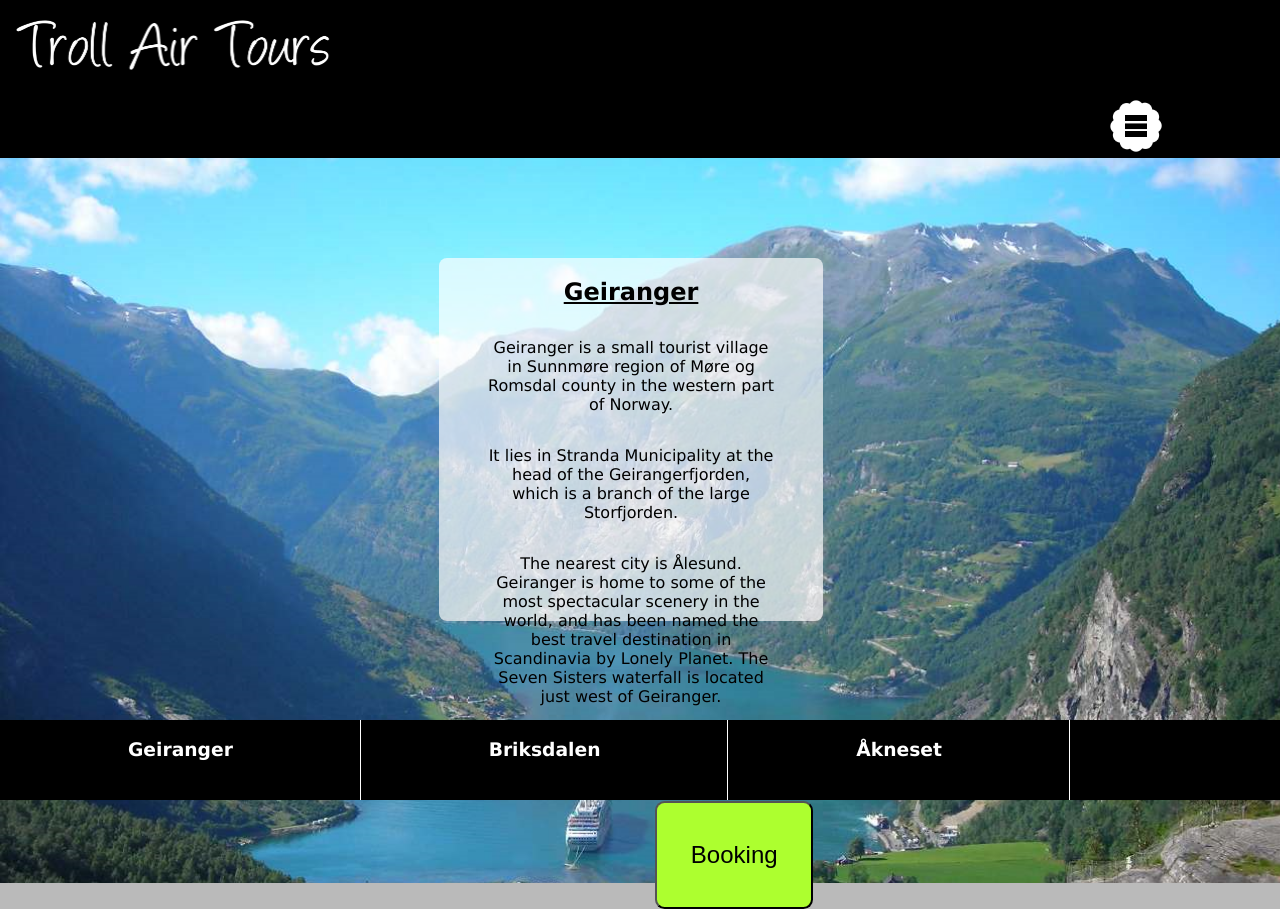
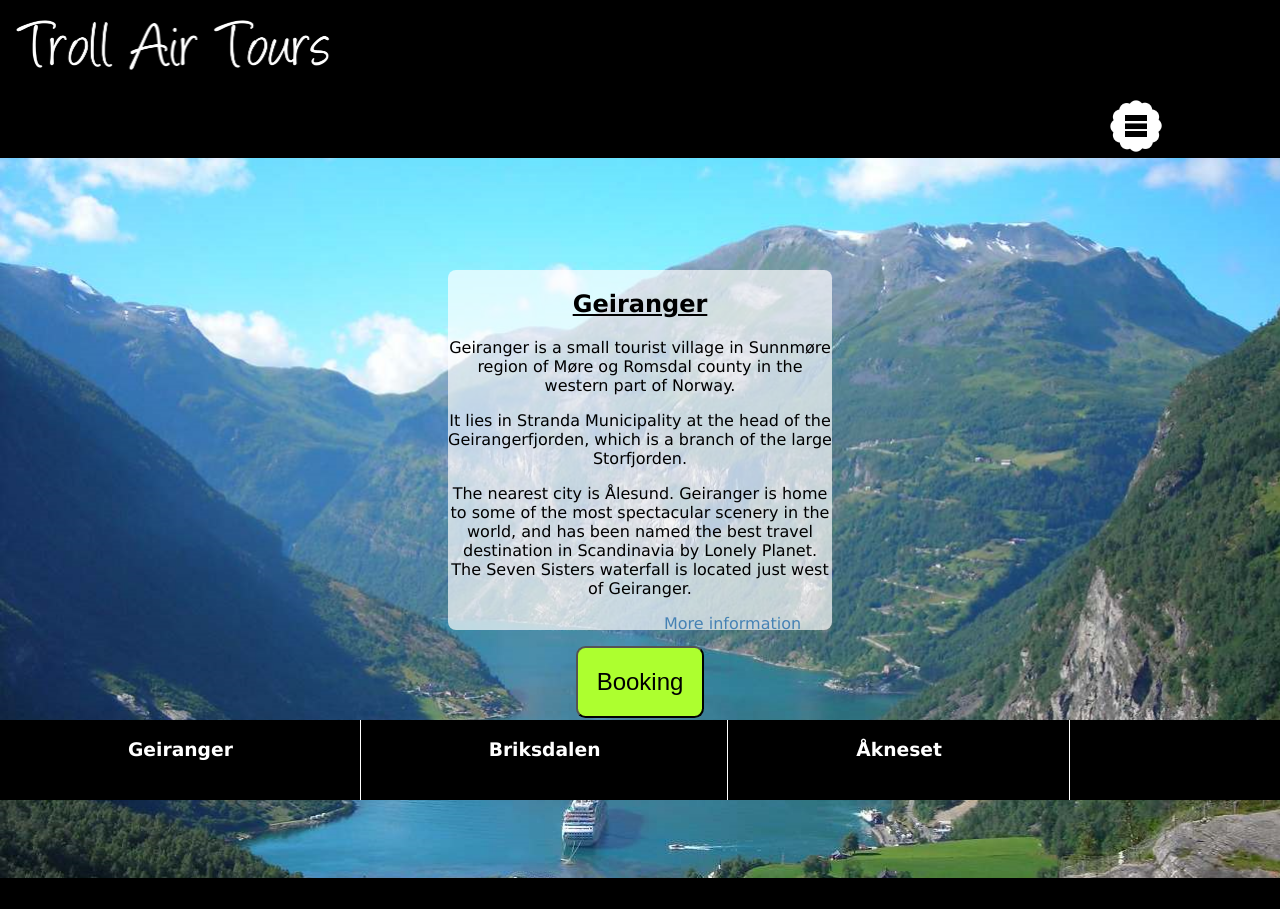
Before and after one commit to fhabostad/TrollAirTours-Client, a PHP site: page /TrollAirTours-Client/ in a window 1280 px wide. After the commit the page ends 878 px from the top, so only its background shows below. Run offline with PHP 8.4, Linux system fonts and the light colour scheme; a stand-in replaces the project's code that opens the database connection; some libraries are stand-ins or nearby versions.

Commit message:
Bookingbutton fix

```diff
--- a/style/style.css
+++ b/style/style.css
@@ -88,7 +88,7 @@
 #main-top
 {
    background-color: black;
-   height: 90.6%;
+   height: 90%;
    width: 100%;
    position: absolute;
    background-image: url("geiranger.png");
@@ -109,7 +109,7 @@
 
 }
 
-#main-top-overlay
+/*#main-top-overlay  Home page info box
  {
   position: absolute;
   top: 100px;
@@ -117,20 +117,64 @@
   width: 30%;
   height: 50%;
   z-index: 10;
+  border:1px solid red;
+  border-radius: 0.5em;
+  background-color: rgba(255, 255, 255, 0.68); dim the background
+ }*/
+
+ #main-top-overlay /* Home page info box*/
+ {
+  display: block;
+  overflow: hidden;
+  margin-left: auto;
+  margin-right: auto;
+  margin-top: 7em;
+  width: 30%;
+  height: 50%;
+  z-index: 10;
   border-radius: 0.5em;
   background-color: rgba(255, 255, 255, 0.68); /*dim the background*/
  }
 
- #main-top-overlay button
+ #BookingButtonHome  /* Booking button home page*/
  {
-     height: 4.5em;
-     width: 6.6em;
-     margin-top: 2.5em;
-     margin-left: 9em;
-     font-size: 1.5em;
+     display:block;
+     margin-left: auto;
+     margin-right: auto;
+     margin-top: 1em;
+     height: 10%;
+     width: 10%;
+     margin-bottom: 2em;
+
+ }
+
+ #BookingButtonHome a /* Booking button home page*/
+ {
+    text-decoration: none;
+ }
+
+ #BookingButtonHome a:hover /* Booking button home page*/
+ {
+
+ }
+
+ #BookingButtonHome button
+ {
+     padding: 0;
+     margin:0;
+     display:block;
      background-color: greenyellow;
      border-radius: 0.4em;
+     height: 100%;
+     width: 100%;
+     text-decoration: none;
+     font-size: 1.5em;
+
  }
+
+
+
+
 
   #main-top-overlay h2
  {
@@ -142,13 +186,11 @@
 
  #main-top-overlay p
  {
-     margin-top: 2em;
-     margin-left: 3em;
-     margin-right: 3em;
+     font-size: 1em;
      text-align: center;
  }
 
- #main-top-overlay a
+ #main-top-overlay  a
  {
      color: steelblue;
      margin-left: 13.5em;
@@ -175,20 +217,20 @@
 
 
 
- #main-top-overlay-booking button
+/* #main-top-overlay-booking button
  {
-     background-color: greenyellow;
+     background-color: red;
      height: 5em;
      width: 9em;
      margin-top: 5em;
      margin-left: 67em;
 
- }
+ }*/
 
-#main-top-booking img
+/*#main-top-booking img
 {
 
-}
+}*/
 
 #main-bottom
 {
--- a/view/home.php
+++ b/view/home.php
@@ -2,7 +2,7 @@
 
                     <div id="main-top-overlay">
 
-						<div id ="geiranger-info" >
+		       <div id ="geiranger-info" >
                             <h2> Geiranger </h2>
                             <p> Geiranger is a small tourist village in Sunnmøre region of Møre og Romsdal county in the western part of Norway. </p>
                             <p> It lies in Stranda Municipality at the head of the Geirangerfjorden, which is a branch of the large Storfjorden. </p>
@@ -32,11 +32,13 @@
                             <a href="https://no.wikipedia.org/wiki/Briksda"> More information </a>
                         </div>
 
-                    <form action="?page=bookingOne" method="post">
-                        <button type="booking">Booking</button>
-                    </form>
+
                     </div>
-
+                    <div id="BookingButtonHome">
+                            <a href="?page=bookingOne">
+                                <button type="booking">Booking</button>
+                            </a>
+                        </div>
 
                 </div>
 
```
